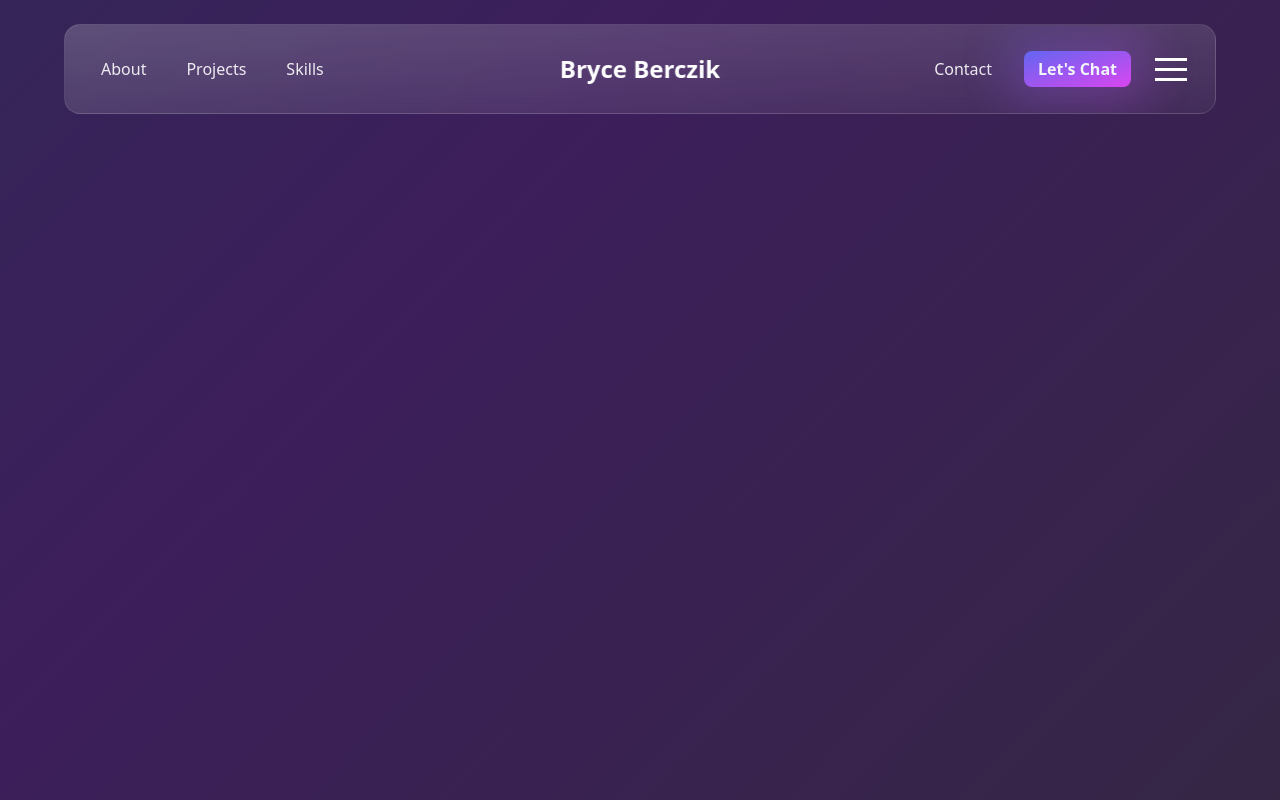
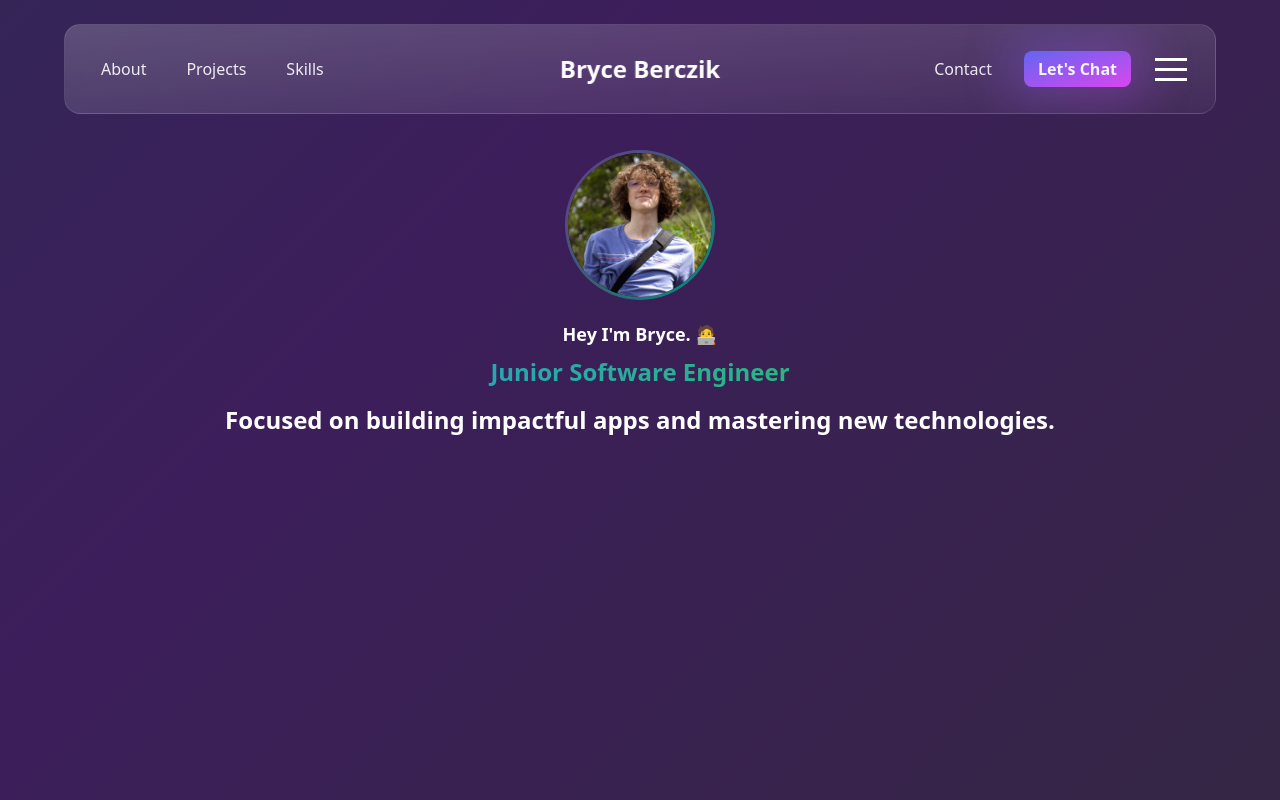
Before and after one commit to bryceberczik/portfolio, a React (Vite) app: page / in a window 1280 px wide. Built offline with nearby package versions, Linux system fonts and the light colour scheme.

Commit message:
added profile picture plus more hover.dev comps

```diff
--- a/src/components/Header.tsx
+++ b/src/components/Header.tsx
@@ -60,7 +60,7 @@ const Cursor = ({ hovered, scope }: any) => {
 };
 
 const Logo = () => (
-  <span className="pointer-events-none relative left-0 top-[50%] z-10 text-2xl font-black text-white mix-blend-overlay md:absolute md:left-[50%] md:-translate-x-[50%] md:-translate-y-[50%]">
+  <span className="pointer-events-none relative font-semibold left-0 top-[50%] z-10 text-2xl text-white mix-blend-overlay md:absolute md:left-[50%] md:-translate-x-[50%] md:-translate-y-[50%]">
     Bryce Berczik
   </span>
 );
--- a/src/index.css
+++ b/src/index.css
@@ -19,3 +19,43 @@ body {
         background-position: 0% 50%;
     }
 }
+
+.box {
+    border: 3px solid #0000;
+    background: linear-gradient(#131219, #131219) padding-box,
+    linear-gradient(var(--angle), #683a89, #3a5f77, #008f7a) border-box;
+    animation: 4s rotate linear infinite;
+  }
+
+  @keyframes rotate {
+    to {
+      --angle: 360deg;
+    }
+  }
+
+  @property --angle {
+    syntax: "<angle>";
+    initial-value: 0deg;
+    inherits: false;
+  }
+
+  .jse {
+    background: radial-gradient(
+      circle at 100%,
+      #32CD32,
+      #1E90FF 75%,
+      #32CD32
+    );
+    font-weight: 600;
+    background-size: 200% auto;
+    color: #000;
+    background-clip: text;
+    -webkit-text-fill-color: transparent;
+    animation: animatedTextGradient 4s linear infinite;
+  }
+
+  @keyframes animatedTextGradient {
+    to {
+      background-position: 200% center;
+    }
+  }
--- a/src/interfaces/ICursor.ts
+++ /dev/null
@@ -1,4 +0,0 @@
-export interface ICursor {
-    covered: boolean;
-    scope: any;
-};
--- a/src/pages/Home.tsx
+++ b/src/pages/Home.tsx
@@ -1,9 +1,24 @@
-const Home = () =>{
-    return (
-        <div className="h-screen">
+import ProfilePic from "../images/IMG_0240.jpg";
 
-        </div>
-    )
-}
+const Home = () => {
+  return (
+    <div className="h-screen flex flex-col items-center">
+      <div className="mt-[150px] w-[150px] mx-auto h-[150px] ">
+        <img
+          src={ProfilePic}
+          className="rounded-full w-full h-full object-cover box"
+          alt="Profile picture of Bryce Berczik"
+        />
+      </div>
+      <div className="text-center">
+        <h1 className="text-white text-lg mt-5 font-bold">Hey I'm Bryce. 🧑‍💻</h1>
+        <p className="jse text-2xl mt-2">Junior Software Engineer</p>
+        <p className="text-white text-2xl mt-4 px-6 font-semibold">
+          Focused on building impactful apps and mastering new technologies.
+        </p>
+      </div>
+    </div>
+  );
+};
 
 export default Home;
```
Also changed, not shown: src/images/IMG_0240.jpg (added), 1 other file (tests, documents, lock files or other folders).
